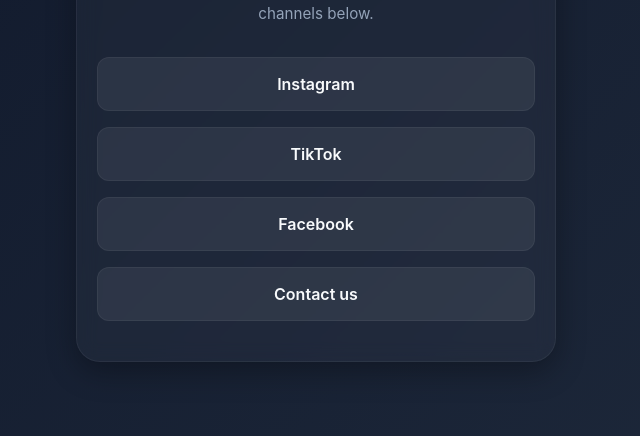
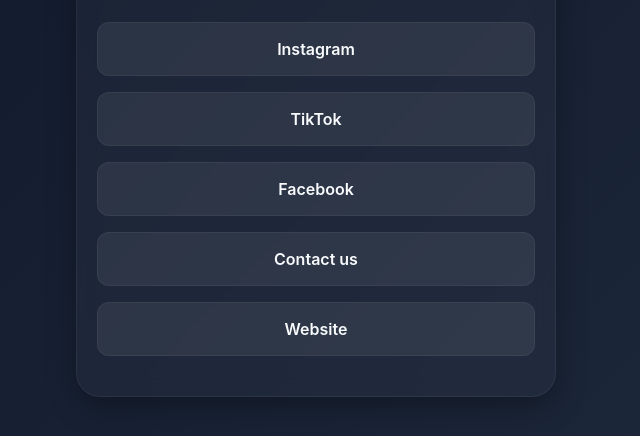
Before and after one commit to coppercrownhelp-star/Copper-Crown, a plain HTML site: page index.html in a window 1280 px wide. Shown: the part 326-762 px from the top of the page, without its empty margins (324-964 px from the left). Drawn offline with Linux system fonts and the light colour scheme.

Commit message:
Update index.html

```diff
--- a/index.html
+++ b/index.html
@@ -111,6 +111,7 @@
             <a href="https://www.tiktok.com/@copper._.crown?_r=1&_t=ZS-97LBs5ADTzs" target="_blank">TikTok</a>
             <a href="https://www.facebook.com/share/1DC4Jkjm2F/" target="_blank">Facebook</a>
             <a href="https://wa.me/923294942684" target="_blank">Contact us</a>
+            <a href="https://yourwebsite.com" target="_blank">Website</a>
         </div>
     </div>
 
```
